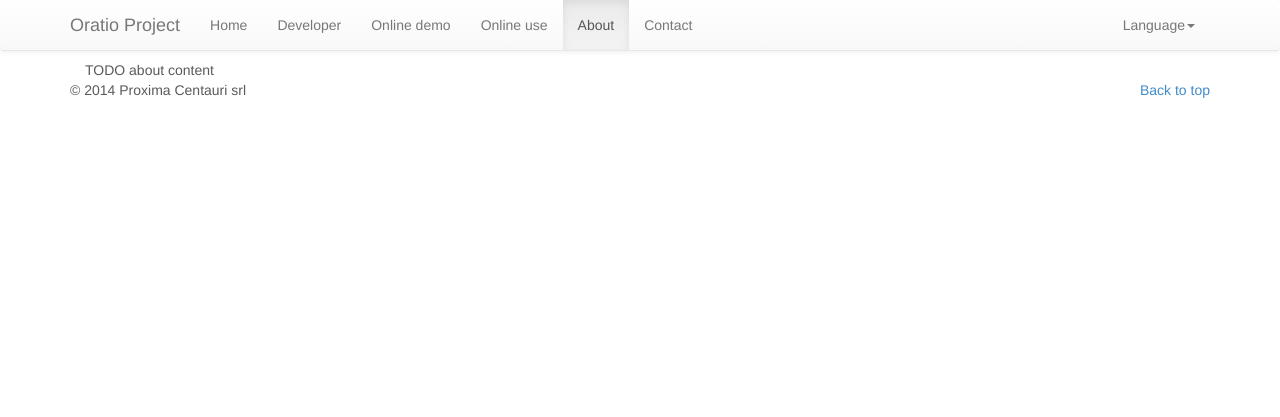
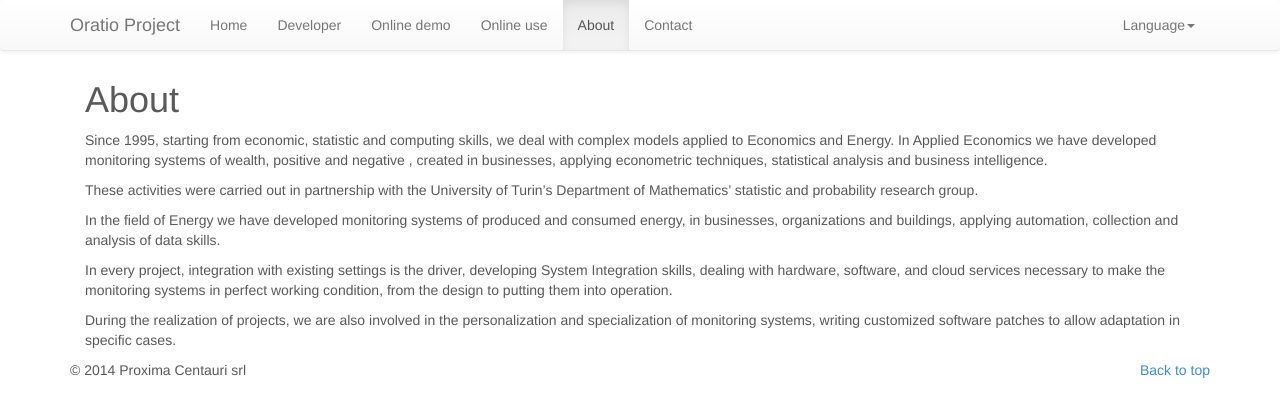
Before and after one commit to oratio-project/oratio-project.github.io, a Jekyll site: the page built from eng/about.html, in a window 1280 px wide. Shown: the top 417 px of the page. Built offline with Jekyll 4.4.1, drawn with Linux system fonts in a browser that asks for light colours; nearby versions of some CDN libraries; Markdown is read by kramdown in place of the engine named in the settings.

Commit message:
add about page

```diff
--- a/eng/about.html
+++ b/eng/about.html
@@ -5,5 +5,14 @@
 active: about
 ---
 <div class="container">
-    <div>TODO about content</div>
+    <div class="row">
+           <div class="col-lg-12 col-md-12">
+               <h1> About </h1>
+               <p>Since 1995, starting from economic, statistic and computing skills, we deal with complex models applied to Economics and Energy. In Applied Economics we have developed monitoring systems of wealth, positive and negative , created in businesses, applying econometric techniques, statistical analysis and business intelligence.</p>
+               <p>These activities were carried out in partnership with the University of Turin’s Department of Mathematics’ statistic and probability research group.</p>
+               <p>In the field of Energy we have developed monitoring systems of produced and consumed energy, in businesses, organizations and buildings, applying automation, collection and analysis of data skills.</p>
+               <p>In every project, integration with existing settings is the driver, developing System Integration skills, dealing with hardware, software, and cloud services necessary to make the monitoring systems in perfect working condition, from the design to putting them into operation.</p>
+               <p>During the realization of projects, we are also involved in the personalization and specialization of monitoring systems, writing customized software patches to allow adaptation in specific cases.</p>
+           </div>
+    </div>
 </div>
```
Also changed, not shown: ita/about.html (+10 -1 lines).
